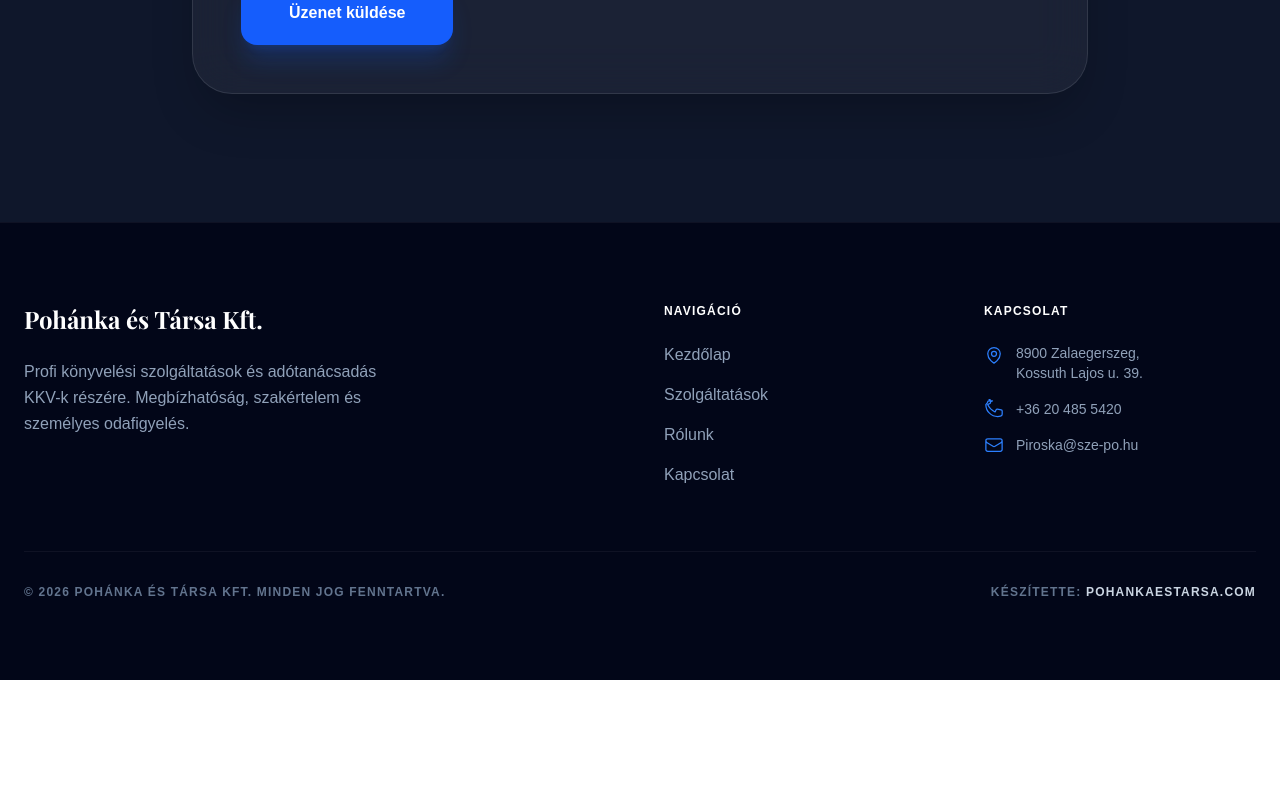
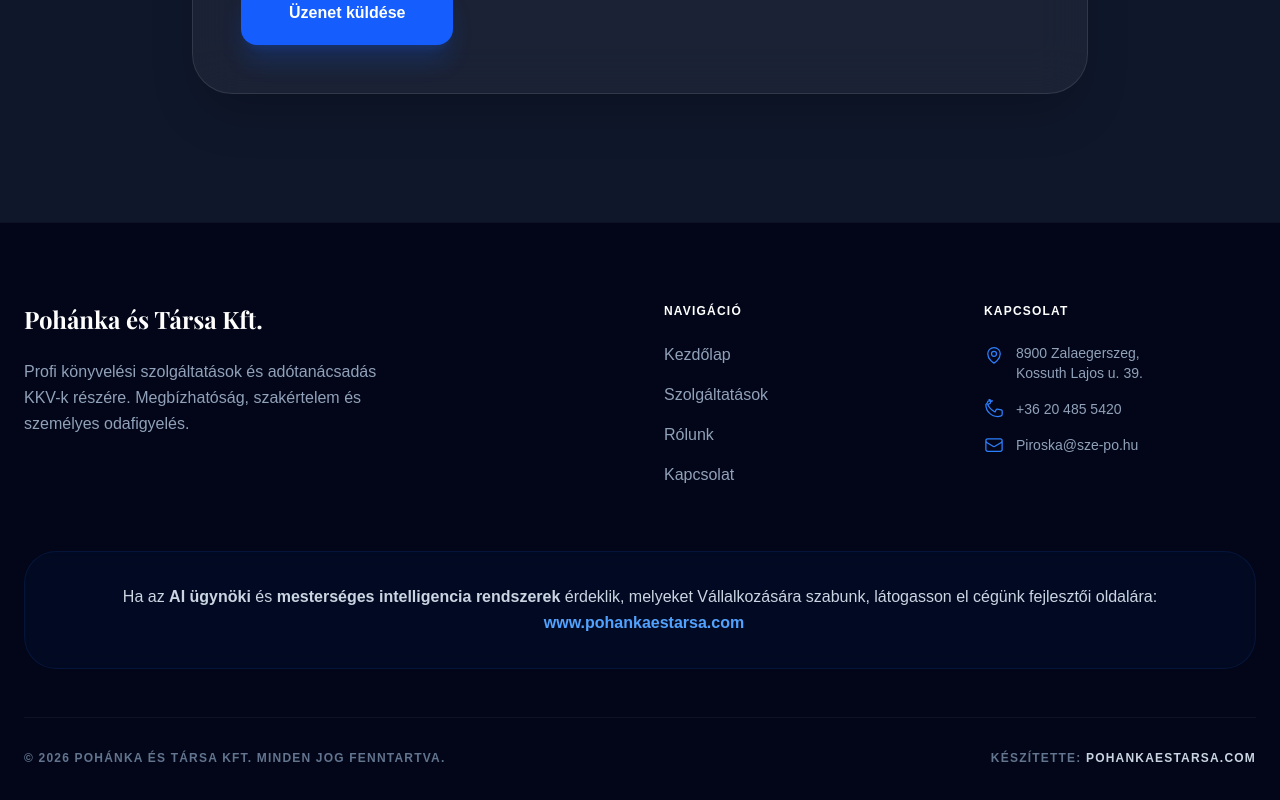
Before and after one commit to pohi99999/weboldal_konyveles, a Next.js app: page / in a window 1280 px wide. Shown: the part 4887-5687 px from the top of the page. Before the commit the page ends 5567 px from the top, so only its background shows below. Built offline with nearby package versions, Linux system fonts and the light colour scheme; a web font is replaced by a local one.

Commit message:
feat: add AI services link to footer

```diff
--- a/src/components/Footer.tsx
+++ b/src/components/Footer.tsx
@@ -48,6 +48,15 @@ export default function Footer() {
             </ul>
           </div>
         </div>
+
+        {/* AI Services Link */}
+        <div className="mb-12 p-8 rounded-[2rem] bg-blue-600/5 border border-blue-500/10 backdrop-blur-sm">
+          <p className="text-slate-300 text-sm md:text-base leading-relaxed text-center">
+            Ha az <strong>AI ügynöki</strong> és <strong>mesterséges intelligencia rendszerek</strong> érdeklik, melyeket Vállalkozására szabunk, látogasson el cégünk fejlesztői oldalára:
+            <a href="https://www.pohankaestarsa.com/" className="inline-block ml-2 text-blue-400 hover:text-blue-300 font-bold transition-colors">www.pohankaestarsa.com</a>
+          </p>
+        </div>
+
         <div className="pt-8 border-t border-white/5 flex flex-col md:flex-row justify-between items-center gap-4 text-xs font-bold uppercase tracking-widest text-slate-500">
           <p>© {new Date().getFullYear()} Pohánka és Társa Kft. Minden jog fenntartva.</p>
           <p>Készítette: <a href="https://www.pohankaestarsa.com/" className="text-slate-300 hover:text-blue-400 transition-colors">pohankaestarsa.com</a></p>
```
